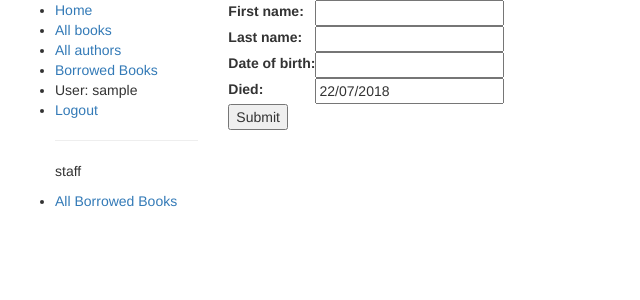
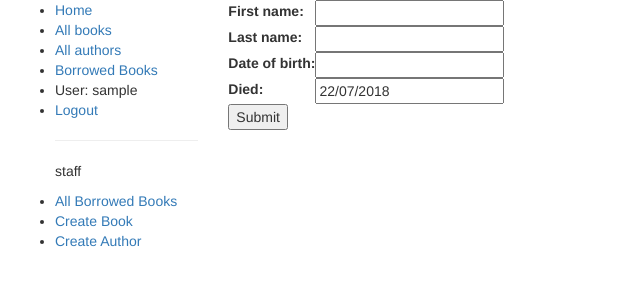
Before and after one commit to Alexmhack/django_library, a Django app: page /catalog/author/create/ in a window 1280 px wide. Shown: the top 300 px of the page, without its empty margins (0-640 px from the left). Run offline with Django 3.2, Linux system fonts and the light colour scheme; the visitor is signed in with stand-in values (Sample User, id 1); some libraries are stand-ins or nearby versions.

Commit message:
add urls for create Book and Author

```diff
--- a/locallibrary/catalog/templates/base_generic.html
+++ b/locallibrary/catalog/templates/base_generic.html
@@ -30,14 +30,16 @@
           <li><a href="{% url 'my-borrowed' %}">Borrowed Books</a></li>
           {% if user.is_authenticated %}
             <li>User: {{ user.get_username }}</li>
-            <li><a href="{% url 'logout' %}?next={{request.path}}">Logout</a></li>
+            <li><a href="{% url 'logout' %}">Logout</a></li>
+            {% if perms.catalog.is_library_member %}
+            <hr>
+            <p>staff</p>
+            <li><a href="{% url 'all-borrowed' %}">All Borrowed Books</a></li>
+            <li><a href="{% url 'book_create' %}">Create Book</a></li>
+            <li><a href="{% url 'author_create' %}">Create Author</a></li>
+          {% endif %}
           {% else %}
             <li><a href="{% url 'login' %}?next={{request.path}}">Login</a></li>
-          {% endif %}
-          <hr>
-          {% if perms.catalog.is_library_member %}
-            <p>staff</p>
-            <li><a href="{% url 'all-borrowed' %}">All Borrowed Books</a></li>
           {% endif %}
       </ul>
      {% endblock %}
```
